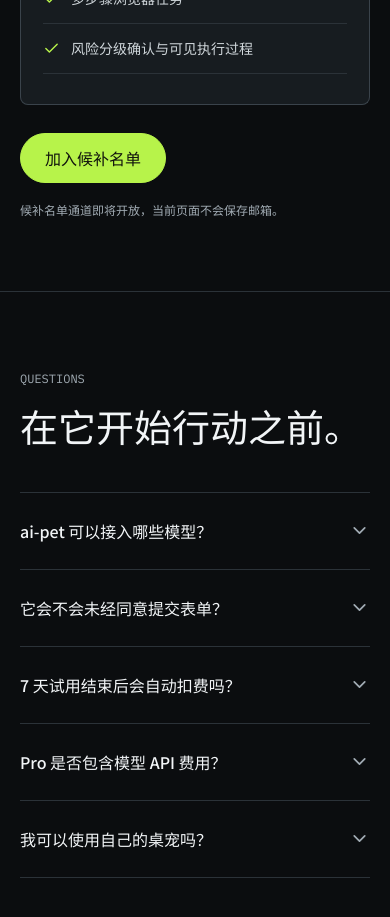
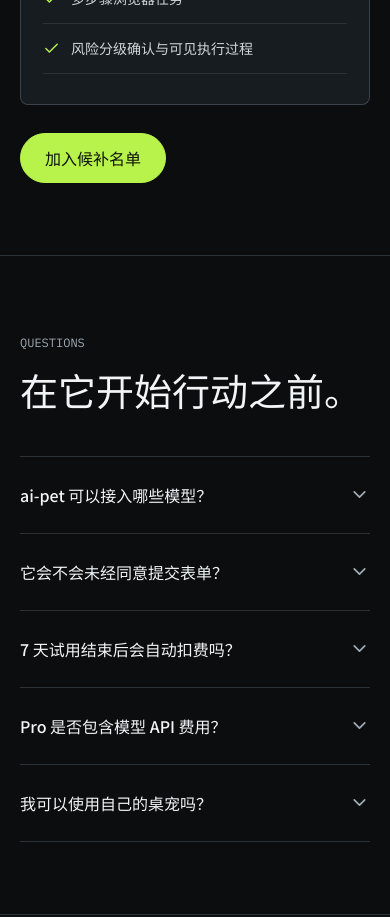
Before and after one commit to hhhyyyy99/ai-pet, a React (Vite) app: page / in a window 390 px wide. Shown: the part 10660-11577 px from the top of the page. Built offline with nearby package versions, Linux system fonts and the light colour scheme.

Commit message:
fix: simplify pricing call to action

```diff
--- a/src/sections/PricingSection.tsx
+++ b/src/sections/PricingSection.tsx
@@ -83,7 +83,6 @@
           <button className="button" type="button" onClick={onWaitlist}>
             加入候补名单
           </button>
-          <p>候补名单通道即将开放，当前页面不会保存邮箱。</p>
         </div>
       </div>
     </section>
--- a/src/styles.css
+++ b/src/styles.css
@@ -1924,15 +1924,7 @@
 }
 
 .pricing-cta {
-  display: flex;
-  align-items: center;
-  gap: 18px;
   margin-top: 28px;
-}
-
-.pricing-cta p {
-  color: var(--text-secondary);
-  font-size: 12px;
 }
 
 /* FAQ and footer */
@@ -2653,11 +2645,6 @@
 
   .price-line strong { font-size: 50px; }
 
-  .pricing-cta {
-    align-items: flex-start;
-    flex-direction: column;
-  }
-
   .faq-layout { display: block; }
 
   .faq-heading {
```
